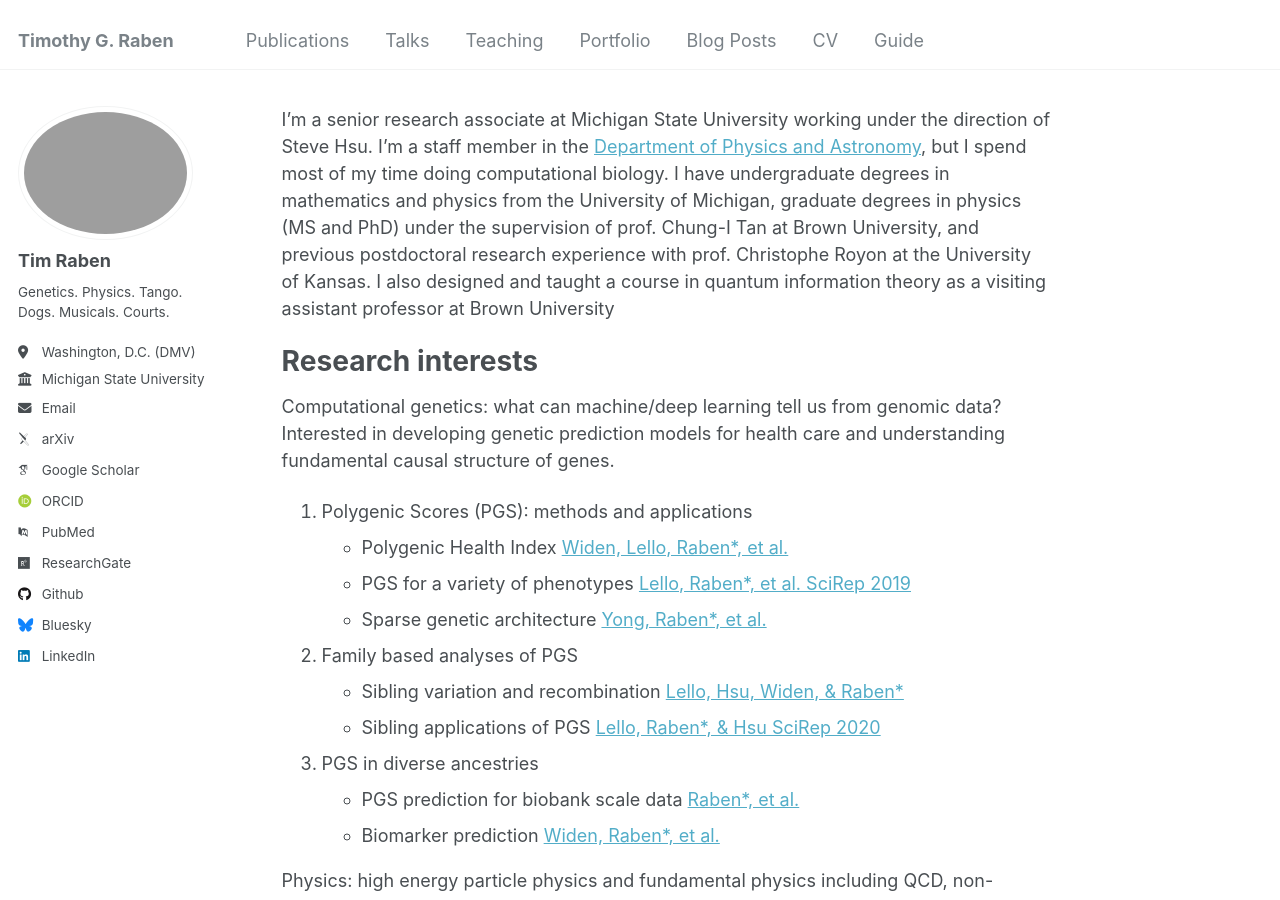
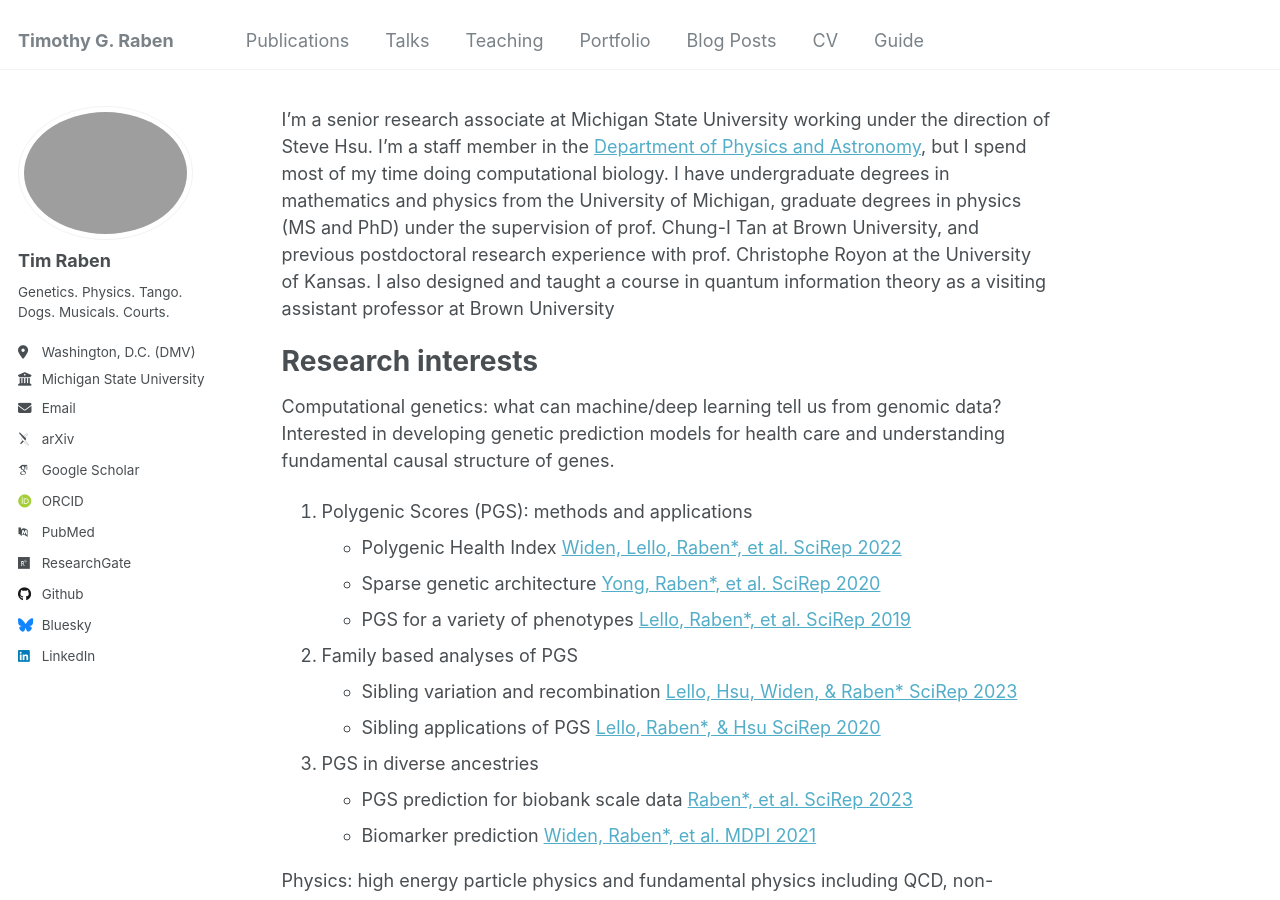
Before and after one commit to traben/traben.github.io, a Jekyll site: the page built from _pages/about.md, in a window 1280 px wide and 900 px high. Built offline with Jekyll 4.4.1, drawn with Linux system fonts in a browser that asks for light colours; some web fonts are replaced.

Commit message:
Update about.md
added journal names

```diff
--- a/_pages/about.md
+++ b/_pages/about.md
@@ -14,15 +14,15 @@ Research interests
 ======
 Computational genetics: what can machine/deep learning tell us from genomic data? Interested in developing genetic prediction models for health care and understanding fundamental causal structure of genes.
 1. Polygenic Scores (PGS): methods and applications
-  - Polygenic Health Index [Widen, Lello, Raben*, et al.](https://www.nature.com/articles/s41598-022-22637-8)
+  - Polygenic Health Index [Widen, Lello, Raben*, et al. SciRep 2022](https://www.nature.com/articles/s41598-022-22637-8)
+  - Sparse genetic architecture [Yong, Raben*, et al. SciRep 2020](https://www.nature.com/articles/s41598-020-68881-8)
   - PGS for a variety of phenotypes [Lello, Raben*, et al. SciRep 2019](https://www.nature.com/articles/s41598-019-51258-x)
-  - Sparse genetic architecture [Yong, Raben*, et al.](https://www.nature.com/articles/s41598-020-68881-8)
 2. Family based analyses of PGS
-  - Sibling variation and recombination [Lello, Hsu, Widen, & Raben*](https://www.nature.com/articles/s41598-023-27561-z)
+  - Sibling variation and recombination [Lello, Hsu, Widen, & Raben* SciRep 2023](https://www.nature.com/articles/s41598-023-27561-z)
   - Sibling applications of PGS [Lello, Raben*, & Hsu SciRep 2020](https://www.nature.com/articles/s41598-020-69927-7)
 3. PGS in diverse ancestries
-  - PGS prediction for biobank scale data [Raben*, et al.](https://www.nature.com/articles/s41598-023-37580-5)
-  - Biomarker prediction [Widen, Raben*, et al.](https://www.mdpi.com/2073-4425/12/7/991)
+  - PGS prediction for biobank scale data [Raben*, et al. SciRep 2023](https://www.nature.com/articles/s41598-023-37580-5)
+  - Biomarker prediction [Widen, Raben*, et al. MDPI 2021](https://www.mdpi.com/2073-4425/12/7/991)
 
 Physics: high energy particle physics and fundamental physics including QCD, non-perturbative physics, conformal field theory, string theory, and lattice models.
 
```
